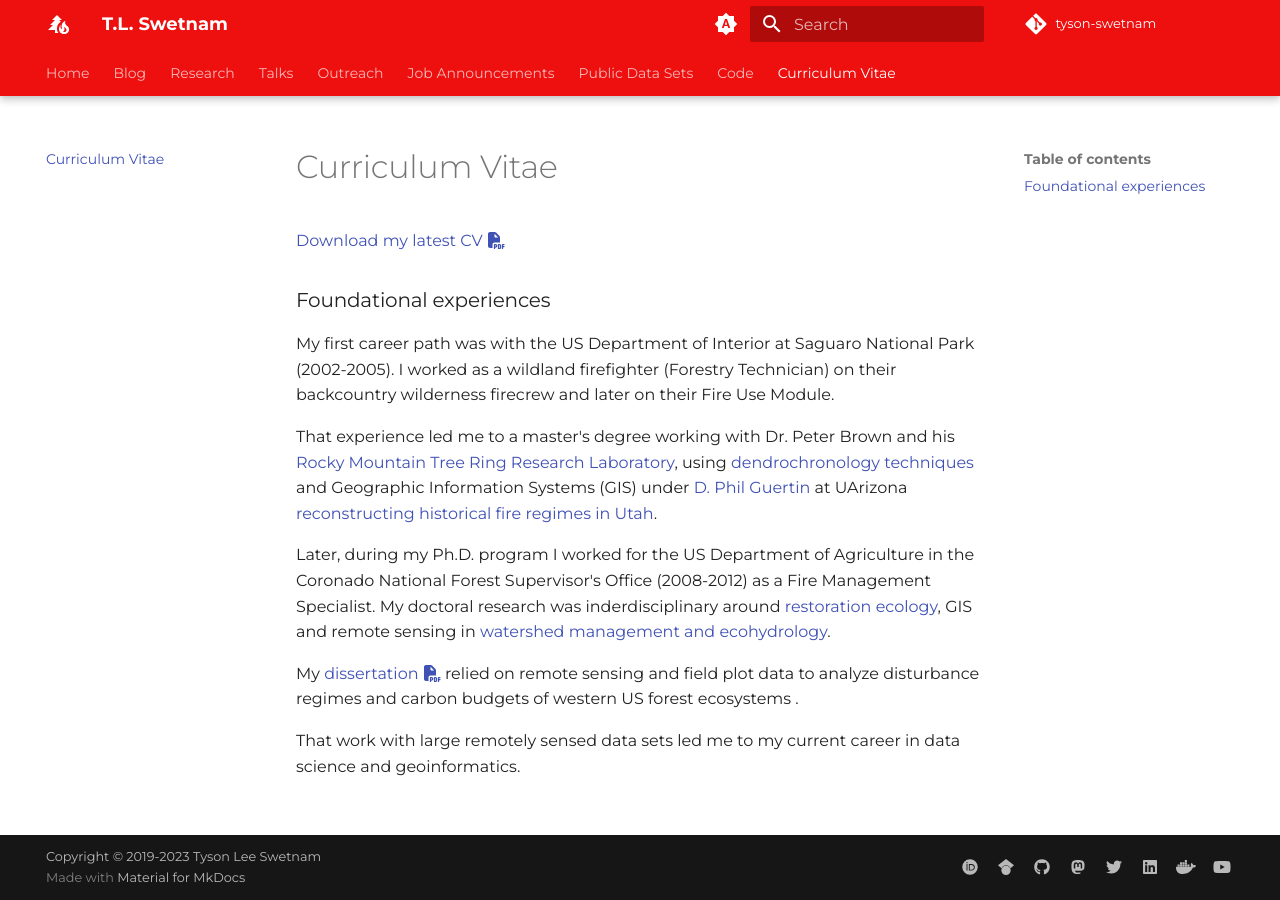
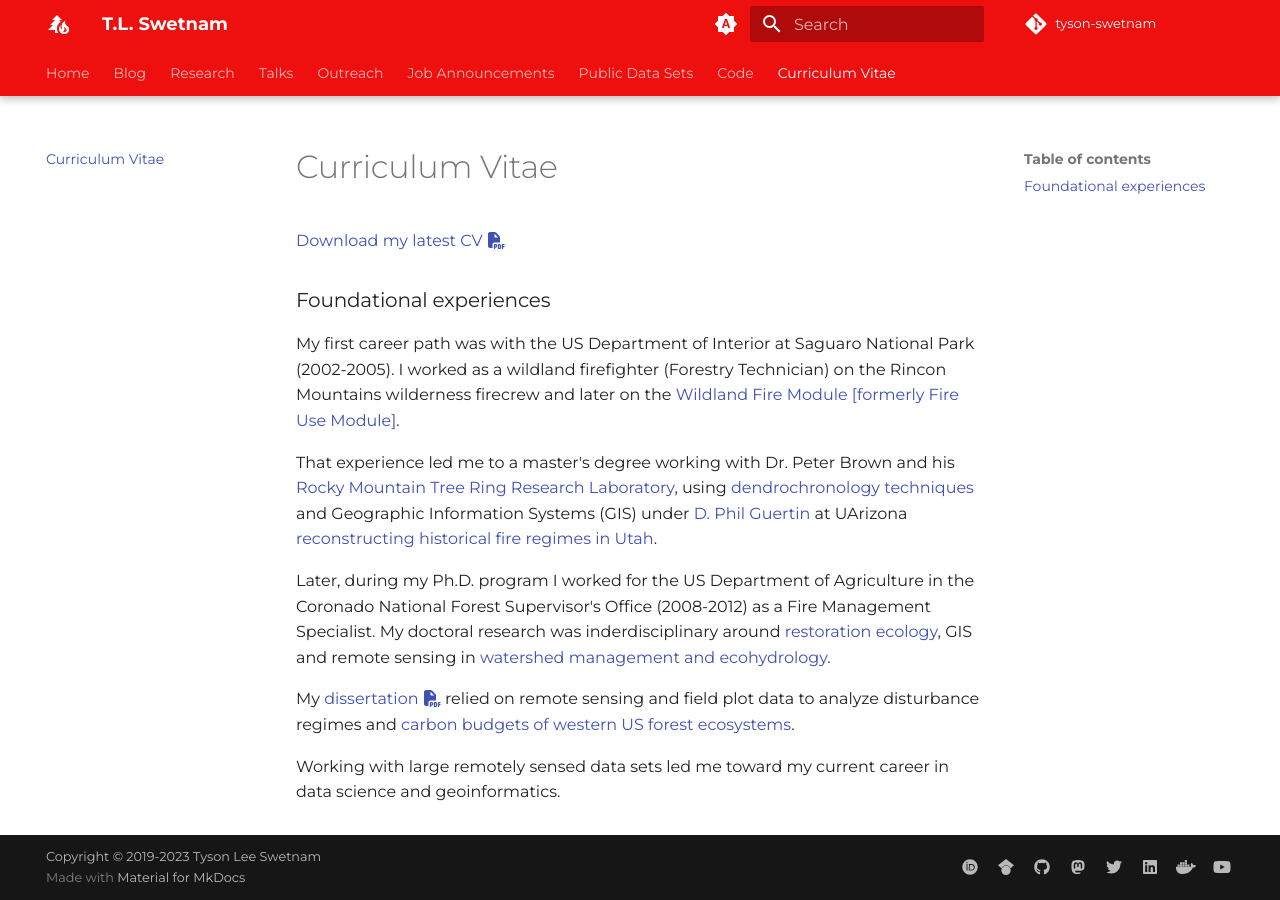
Before and after one commit to tyson-swetnam/new-website, an MkDocs documentation site: the page built from docs/cv.md, in a window 1280 px wide. Built offline with MkDocs 1.6.1 and Material for MkDocs 9.7.7, drawn with Linux system fonts in a browser that asks for light colours; some web fonts are replaced; comment, search, counter and statistics services are not loaded.

Commit message:
Update cv.md

```diff
--- a/docs/cv.md
+++ b/docs/cv.md
@@ -1,15 +1,15 @@
 # Curriculum Vitae
 
-[Download my latest CV :fontawesome-solid-file-pdf:](https://github.com/tyson-swetnam/home/raw/main/assets/2023_06_20_Swetnam_CV.pdf)
+[Download my latest CV :fontawesome-solid-file-pdf:](https://github.com/tyson-swetnam/home/raw/main/assets/2023_06_20_Swetnam_CV.pdf){target=_blank}
 
 ### Foundational experiences
 
-My first career path was with the US Department of Interior at Saguaro National Park (2002-2005). I worked as a wildland firefighter (Forestry Technician) on their backcountry wilderness firecrew and later on their Fire Use Module.
+My first career path was with the US Department of Interior at Saguaro National Park (2002-2005). I worked as a wildland firefighter (Forestry Technician) on the Rincon Mountains wilderness firecrew and later on the [Wildland Fire Module [formerly Fire Use Module]](https://en.wikipedia.org/wiki/Wildland_fire_module){target=_blank}.
 
-That experience led me to a master's degree working with Dr. Peter Brown and his [Rocky Mountain Tree Ring Research Laboratory](http://rmtrr.org/){target=_blank}, using [dendrochronology techniques](https://ltrr.arizona.edu/about/treerings){target=_blank} and Geographic Information Systems (GIS) under [D. Phil Guertin](https://profiles.arizona.edu/person/dpg) at UArizona [reconstructing historical fire regimes in Utah](https://doi.org/10.1071/WF08001){target=_blank}.
+That experience led me to a master's degree working with Dr. Peter Brown and his [Rocky Mountain Tree Ring Research Laboratory](http://rmtrr.org/){target=_blank}, using [dendrochronology techniques](https://ltrr.arizona.edu/about/treerings){target=_blank} and Geographic Information Systems (GIS) under [D. Phil Guertin](https://profiles.arizona.edu/person/dpg){target=_blank} at UArizona [reconstructing historical fire regimes in Utah](https://doi.org/10.1071/WF08001){target=_blank}.
 
 Later, during my Ph.D. program I worked for the US Department of Agriculture in the Coronado National Forest Supervisor's Office (2008-2012) as a Fire Management Specialist. My doctoral research was inderdisciplinary around [restoration ecology](https://nature.arizona.edu/donald-falk){target=_blank}, GIS and remote sensing in [watershed management and ecohydrology](https://nature.arizona.edu/graduate/watershed-management-ecohydrology){target=_blank}.
 
-My [dissertation :fontawesome-solid-file-pdf:](https://www.fs.usda.gov/treesearch/pubs/48047){target=_blank} relied on remote sensing and field plot data to analyze disturbance regimes and carbon budgets of western US forest ecosystems .
+My [dissertation :fontawesome-solid-file-pdf:](https://www.fs.usda.gov/research/treesearch/download/48047.pdf){target=_blank} relied on remote sensing and field plot data to analyze disturbance regimes and [carbon budgets of western US forest ecosystems](http://openknowledge.nau.edu/id/eprint/2293/){target=_blank}.
 
-That work with large remotely sensed data sets led me to my current career in data science and geoinformatics.
+Working with large remotely sensed data sets led me toward my current career in data science and geoinformatics.
```
